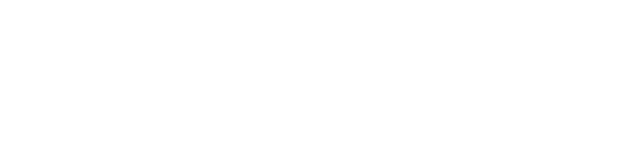
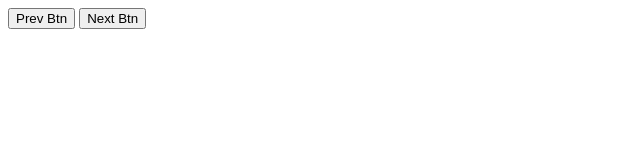
Before and after one commit to nevinherring/img-slider, a plain HTML site: page index.html in a window 1280 px wide. Shown: the whole page, without its empty margins (0-640 px from the left). Drawn offline with Linux system fonts and the light colour scheme.

Commit message:
finished html

```diff
--- a/index.html
+++ b/index.html
@@ -9,6 +9,11 @@
 </head>
 <body>
 
+    <div class="images">
+        <button type="button" class="btn prevBtn">Prev Btn</button>
+        <button type="button" class="btn nextBtn">Next Btn</button>
+    </div>
+
 
     <script src="app.js"></script>
 </body>
--- a/main.css
+++ b/main.css
@@ -1,3 +1,3 @@
 body {
-    background: #fff;
+    min-height: 100vh;
 }
```
